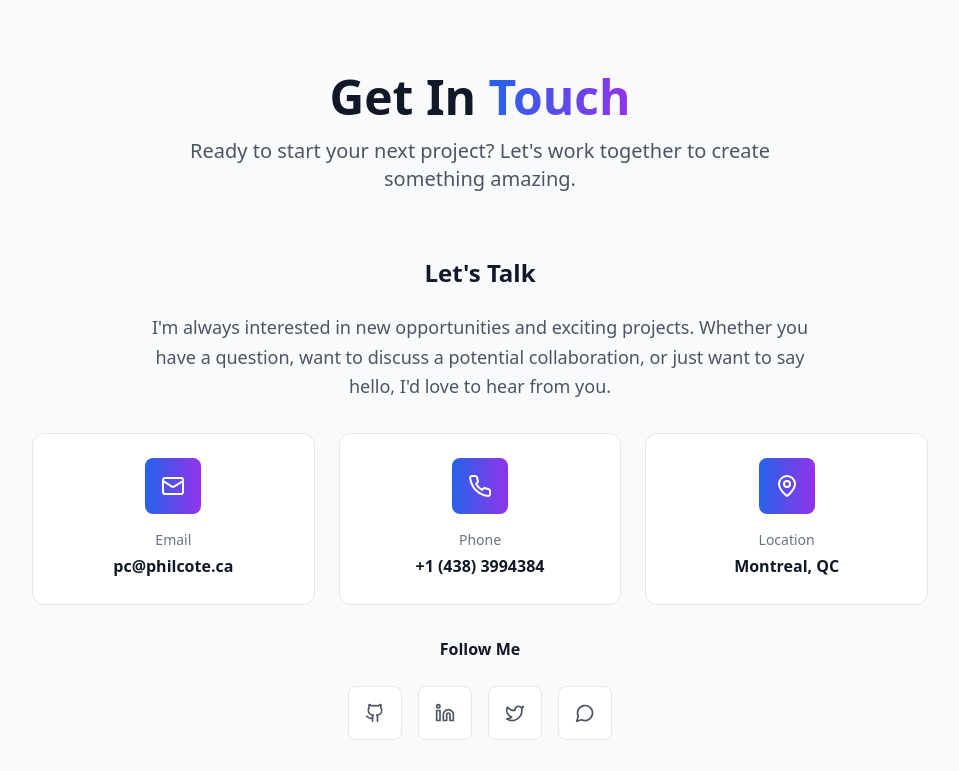
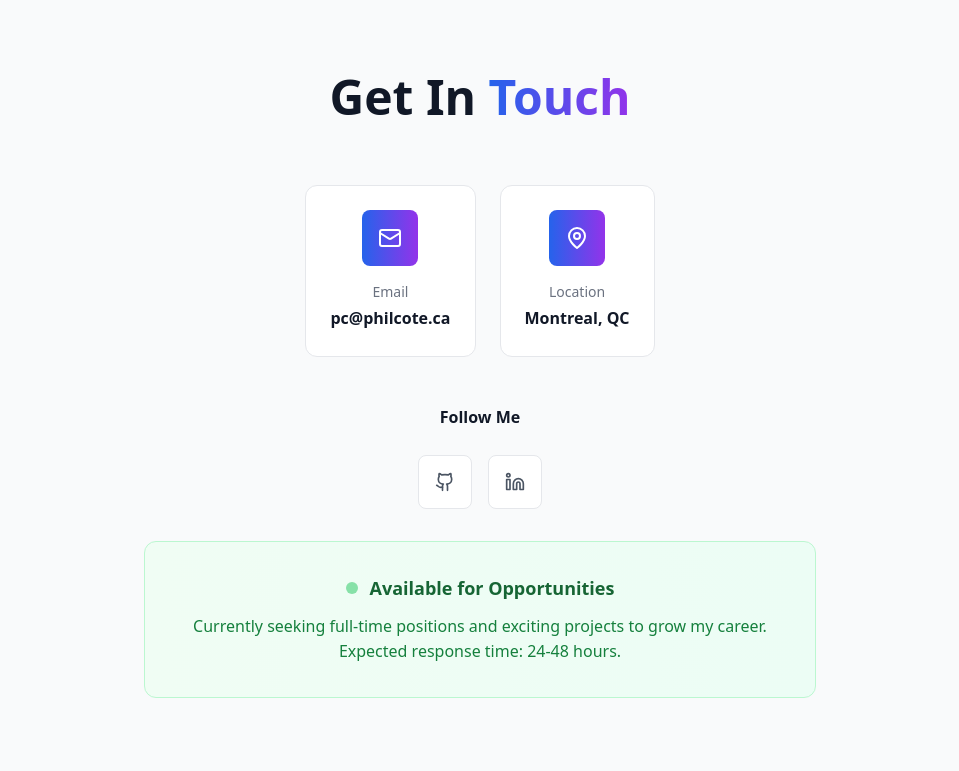
Before and after one commit to phil3838/portfolio, a React (Vite) app: page / in a window 1280 px wide. Shown: the part 5620-6391 px from the top of the page, without its empty margins (160-1119 px from the left). Built offline with nearby package versions, Linux system fonts and the light colour scheme.

Commit message:
contact and navigation link updated

```diff
--- a/src/components/Contact.tsx
+++ b/src/components/Contact.tsx
@@ -8,12 +8,6 @@ const Contact = () => {
       label: 'Email',
       value: 'pc@philcote.ca',
       href: 'mailto:pc@philcote.ca'
-    },
-    {
-      icon: <Phone className="w-6 h-6" />,
-      label: 'Phone',
-      value: '+1 (438) 3994384',
-      href: 'tel:+14383994384'
     },
     {
       icon: <MapPin className="w-6 h-6" />,
@@ -27,27 +21,15 @@ const Contact = () => {
     {
       icon: <Github className="w-5 h-5" />,
       label: 'GitHub',
-      href: 'https://github.com',
+      href: 'https://github.com/phil3838',
       color: 'hover:text-gray-900'
     },
     {
       icon: <Linkedin className="w-5 h-5" />,
       label: 'LinkedIn',
-      href: 'https://linkedin.com',
+      href: 'https://www.linkedin.com/in/philippecote1/',
       color: 'hover:text-blue-600'
     },
-    {
-      icon: <Twitter className="w-5 h-5" />,
-      label: 'Twitter',
-      href: 'https://twitter.com',
-      color: 'hover:text-blue-400'
-    },
-    {
-      icon: <MessageCircle className="w-5 h-5" />,
-      label: 'Discord',
-      href: 'https://discord.com',
-      color: 'hover:text-indigo-600'
-    }
   ];
 
   return (
@@ -57,25 +39,12 @@ const Contact = () => {
           <h2 className="text-4xl md:text-5xl font-bold text-gray-900 mb-4">
             Get In <span className="bg-gradient-to-r from-blue-600 to-purple-600 bg-clip-text text-transparent">Touch</span>
           </h2>
-          <p className="text-xl text-gray-600 max-w-2xl mx-auto">
-            Ready to start your next project? Let's work together to create something amazing.
-          </p>
         </div>
 
         <div className="max-w-4xl mx-auto">
-          {/* Contact Information */}
-          <div className="space-y-8">
-            <div className="text-center">
-              <h3 className="text-2xl font-bold text-gray-900 mb-6">Let's Talk</h3>
-              <p className="text-lg text-gray-600 mb-8 leading-relaxed max-w-2xl mx-auto">
-                I'm always interested in new opportunities and exciting projects.
-                Whether you have a question, want to discuss a potential collaboration,
-                or just want to say hello, I'd love to hear from you.
-              </p>
-            </div>
 
             {/* Contact Details */}
-            <div className="grid md:grid-cols-3 gap-6 mb-12">
+            <div className="flex flex-wrap justify-center gap-6 mb-12">
               {contactInfo.map((item, index) => (
                 <a
                   key={index}
@@ -127,7 +96,6 @@ const Contact = () => {
             </div>
           </div>
         </div>
-      </div>
     </section>
   );
 };
--- a/src/components/Navigation.tsx
+++ b/src/components/Navigation.tsx
@@ -61,11 +61,11 @@ const Navigation = () => {
             </button>
 
             <div className="flex space-x-4 ml-8">
-              <a href="https://github.com" target="_blank" rel="noopener noreferrer"
+              <a href="https://github.com/phil3838" target="_blank" rel="noopener noreferrer"
                  className="text-gray-600 hover:text-blue-600 transition-colors duration-200">
                 <Github size={20} />
               </a>
-              <a href="https://linkedin.com" target="_blank" rel="noopener noreferrer"
+              <a href="https://www.linkedin.com/in/philippecote1/" target="_blank" rel="noopener noreferrer"
                  className="text-gray-600 hover:text-blue-600 transition-colors duration-200">
                 <Linkedin size={20} />
               </a>
```
